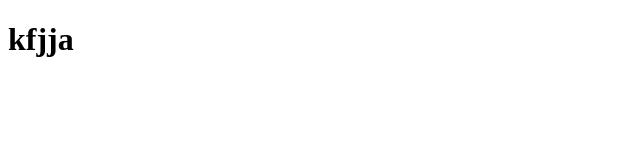
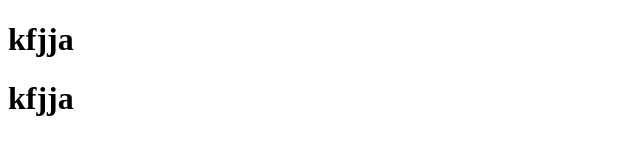
Before and after one commit to Gauravkrgupta8700/localrepo, a plain HTML site: page index.html in a window 1280 px wide. Shown: the whole page, without its empty margins (0-640 px from the left). Drawn offline with Linux system fonts and the light colour scheme.

Commit message:
feature updated

```diff
--- a/index.html
+++ b/index.html
@@ -9,6 +9,8 @@
 
 <body>
     <h1>kfjja</h1>
+    <h1>kfjja</h1>
+
 </body>
 
 </html>
```
